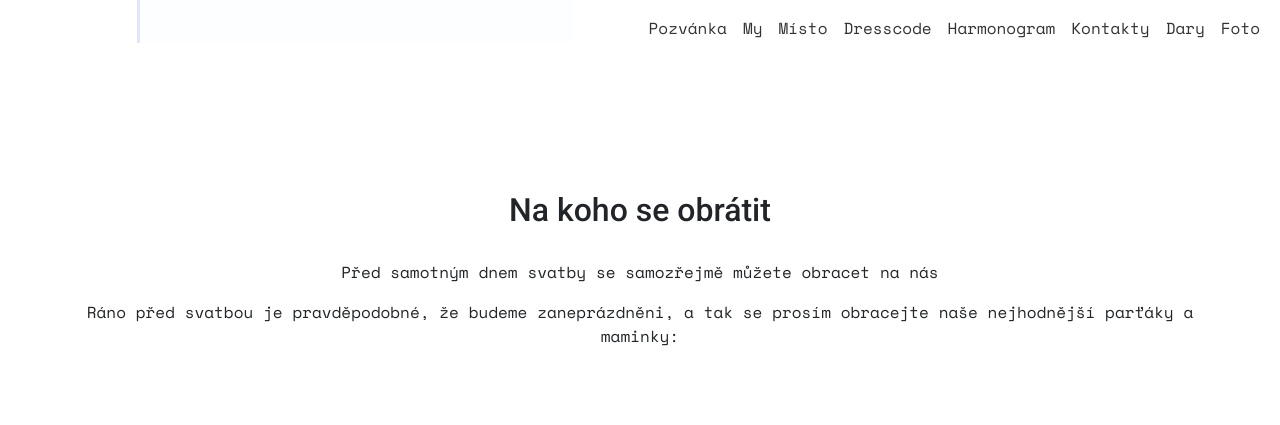
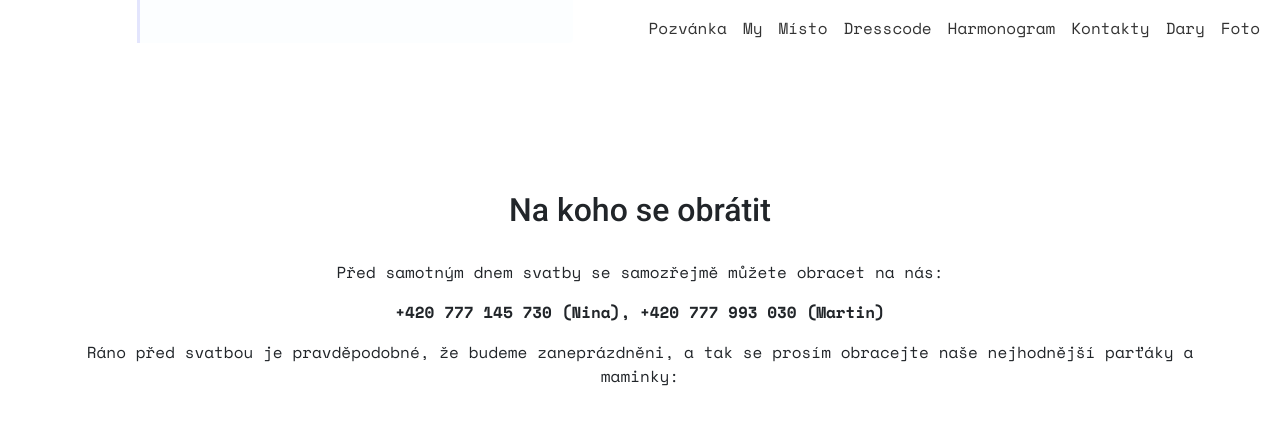
Before and after one commit to MartinPavelka/wedding, a Jekyll site: the page built from index.html, in a window 1280 px wide and 900 px high, scrolled down 3284 px, cut to the strip 0-440 px from the top of the window. Shown: the top 425 px of the strip. Built offline with Jekyll 4.4.1, drawn with Linux system fonts in a browser that asks for light colours.

Commit message:
adding numbers

```diff
--- a/_includes/7faq.html
+++ b/_includes/7faq.html
@@ -3,7 +3,8 @@
         <div class="row">
             <div class="col-12 text-center">
                 <h2 class="">Na koho se obrátit</h2>
-                <p>Před samotným dnem svatby se samozřejmě můžete obracet na nás</p>
+                <p>Před samotným dnem svatby se samozřejmě můžete obracet na nás:</p>
+                <p class="fw-bold">+420 777 145 730 (Nina), +420 777 993 030 (Martin)</p>
                 <p>Ráno před svatbou je pravděpodobné, že budeme zaneprázdněni, a tak se prosím obracejte naše nejhodnější parťáky a maminky:</p>
             </div>
         </div>
```
